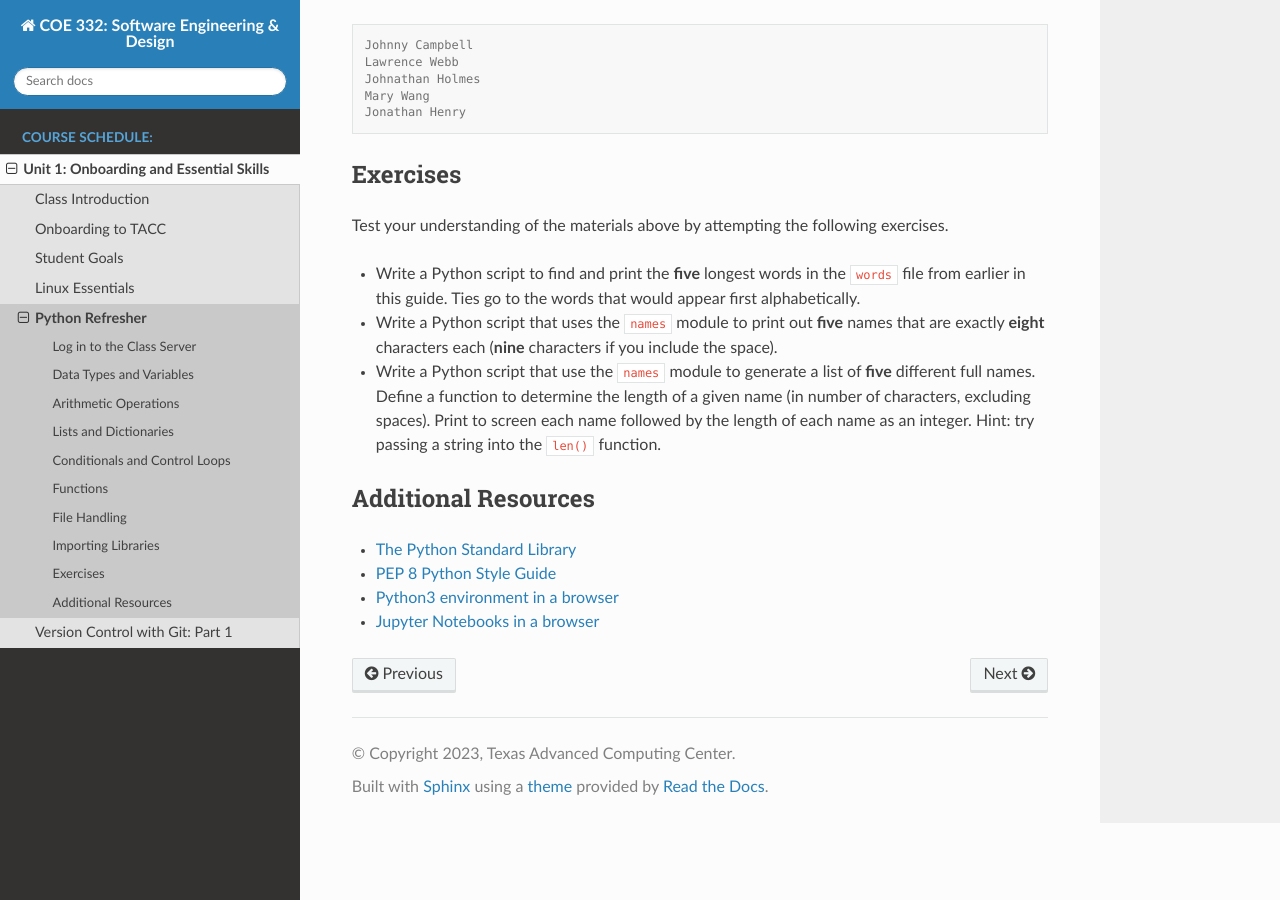
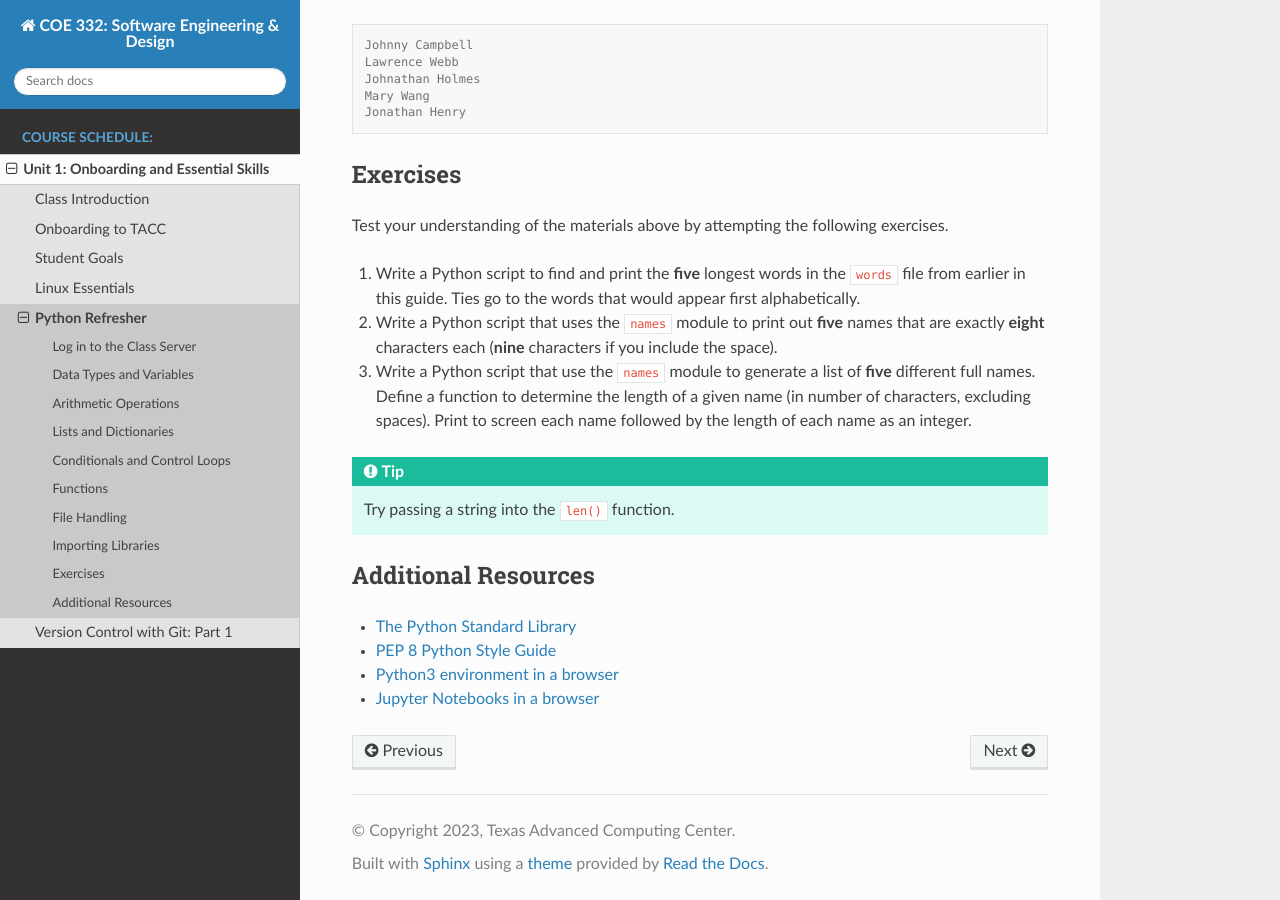
Before and after one commit to TACC/coe-332-sp23, a Sphinx documentation site: the page built from docs/unit01/python_refresher.rst, in a window 1280 px wide and 900 px high, scrolled down 12776 px. Built offline with Sphinx 7.4.7 and the Read the Docs theme 2.0.0, drawn with Linux system fonts in a browser that asks for light colours.

```diff
--- a/docs/unit01/python_refresher.rst
+++ b/docs/unit01/python_refresher.rst
@@ -738,17 +738,19 @@ Exercises
 Test your understanding of the materials above by attempting the following
 exercises.
 
-* Write a Python script to find and print the **five** longest words in the ``words``
-  file from earlier in this guide. Ties go to the words that would appear first
-  alphabetically.
-* Write a Python script that uses the ``names`` module to print out **five** names
-  that are exactly **eight** characters each (**nine** characters if you include
-  the space).
-* Write a Python script that use the ``names`` module to generate a list of **five**
-  different full names. Define a function to determine the length of a given
-  name (in number of characters, excluding spaces). Print to screen each name
-  followed by the length of each name as an integer. Hint: try passing a string
-  into the ``len()`` function.
+#. Write a Python script to find and print the **five** longest words in the ``words``
+   file from earlier in this guide. Ties go to the words that would appear first
+   alphabetically.
+#. Write a Python script that uses the ``names`` module to print out **five** names
+   that are exactly **eight** characters each (**nine** characters if you include
+   the space).
+#. Write a Python script that use the ``names`` module to generate a list of **five**
+   different full names. Define a function to determine the length of a given
+   name (in number of characters, excluding spaces). Print to screen each name
+   followed by the length of each name as an integer.
+
+.. tip::
+   Try passing a string into the ``len()`` function.
 
 
 
```
